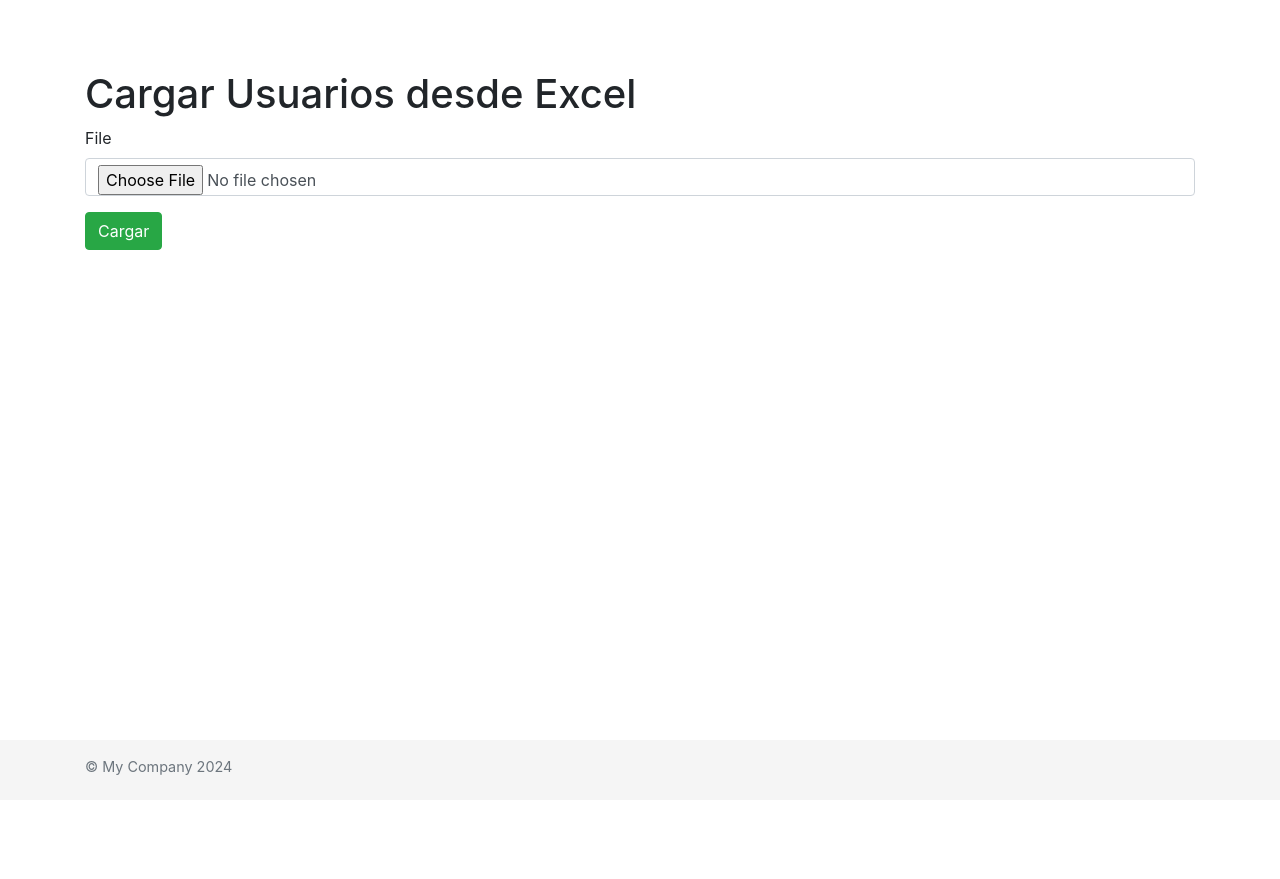
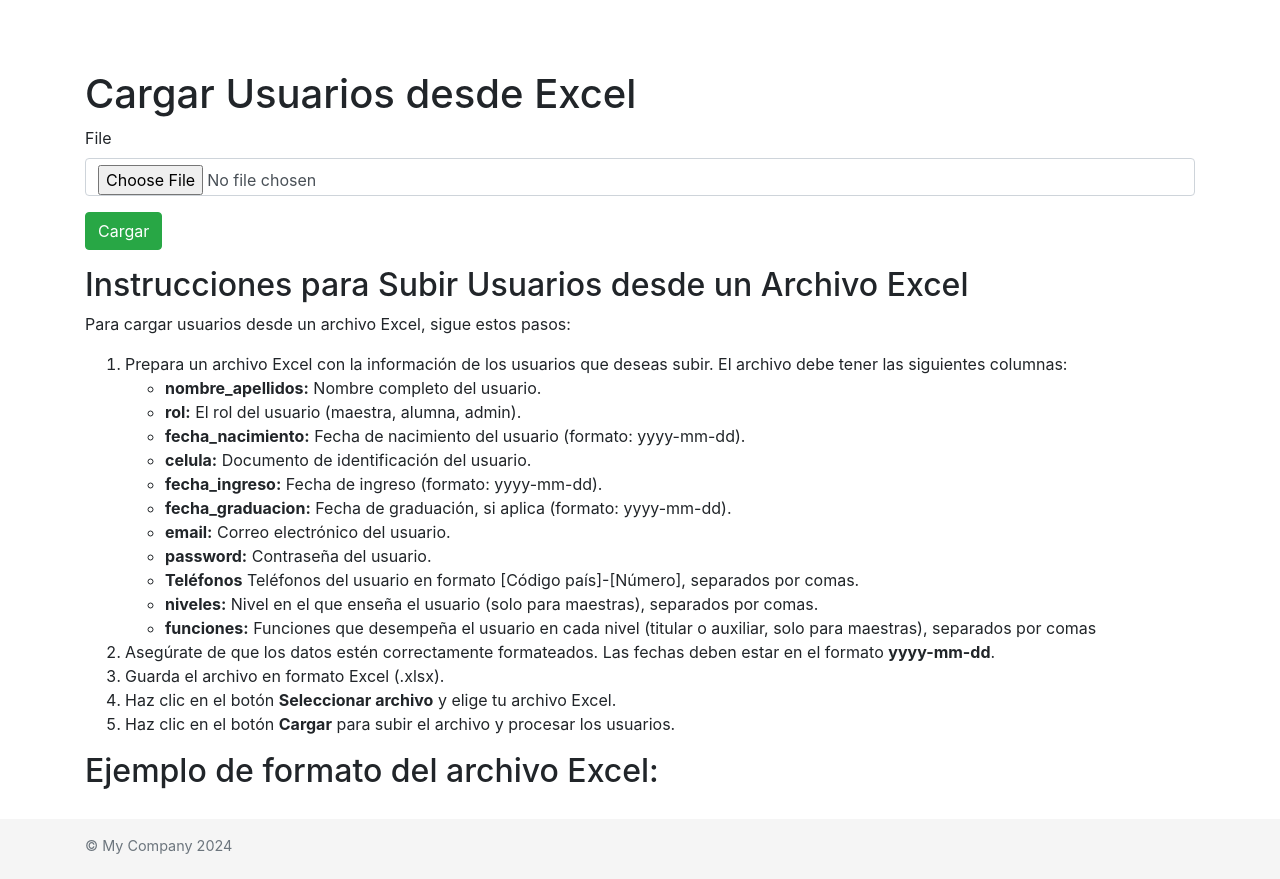
Before and after one commit to KeylaCvillca/escuelacfc, a Yii app: template views/usuarios/upload.php in a window 1280 px wide. Before the commit the page ends 775 px from the top, so only its background shows below. Run offline with PHP 8.4 and a stand-in for Yii, Linux system fonts and the light colour scheme; the template is opened without the code that fills it, so the values that code supplies are empty; form fields are guessed from the names that the template uses; some libraries are stand-ins or nearby versions; some web fonts are replaced.

Commit message:
Añadidas instrucciones para cargar usuarios desde excel en el formulario

```diff
--- a/models/UploadExcelForm.php
+++ b/models/UploadExcelForm.php
@@ -4,7 +4,7 @@ namespace app\models;
 use yii\base\Model;
 use yii\web\UploadedFile;
 
-class UploadForm extends Model
+class UploadExcelForm extends Model
 {
     /**
      * @var UploadedFile
--- a/views/usuarios/index.php
+++ b/views/usuarios/index.php
@@ -30,6 +30,10 @@ $this->title = 'Manage Users';
         </div>
 
         <?php ActiveForm::end(); ?>
+    </div>
+    <div class="add_usuarios">
+        <p><?= Html::a('Crear Usuario', ['usuarios/create'],['class' => 'btn btn-success'])?></p>
+        <p><?= Html::a('Añadir usuarios desde excel', ['usuarios/upload'],['class' => 'btn btn-success'])?></p>
     </div>
 
     <h2>All Users</h2>
--- a/views/usuarios/upload.php
+++ b/views/usuarios/upload.php
@@ -1,12 +1,12 @@
 <?php
 use yii\widgets\ActiveForm;
 use yii\helpers\Html;
+use yii\grid\GridView;
 
 /* @var $this yii\web\View */
 /* @var $model app\models\UploadForm */
 
 $this->title = 'Cargar Usuarios desde Excel';
-$this->params['breadcrumbs'][] = $this->title;
 ?>
 
 <h1><?= Html::encode($this->title) ?></h1>
@@ -24,3 +24,50 @@ $this->params['breadcrumbs'][] = $this->title;
     <?php ActiveForm::end(); ?>
 
 </div>
+<div class="instructions">
+    <h2>Instrucciones para Subir Usuarios desde un Archivo Excel</h2>
+    <p>
+        Para cargar usuarios desde un archivo Excel, sigue estos pasos:
+    </p>
+    <ol>
+        <li>Prepara un archivo Excel con la información de los usuarios que deseas subir. El archivo debe tener las siguientes columnas:
+            <ul>
+                <li><strong>nombre_apellidos:</strong> Nombre completo del usuario.</li>
+                <li><strong>rol:</strong> El rol del usuario (maestra, alumna, admin).</li>
+                <li><strong>fecha_nacimiento:</strong> Fecha de nacimiento del usuario (formato: yyyy-mm-dd).</li>
+                <li><strong>celula:</strong> Documento de identificación del usuario.</li>
+                <li><strong>fecha_ingreso:</strong> Fecha de ingreso (formato: yyyy-mm-dd).</li>
+                <li><strong>fecha_graduacion:</strong> Fecha de graduación, si aplica (formato: yyyy-mm-dd).</li>
+                <li><strong>email:</strong> Correo electrónico del usuario.</li>
+                <li><strong>password:</strong> Contraseña del usuario.</li>
+                <li><strong>Teléfonos</strong> Teléfonos del usuario en formato [Código país]-[Número], separados por comas.</li>
+                <li><strong>niveles:</strong> Nivel en el que enseña el usuario (solo para maestras), separados por comas.</li>
+                <li><strong>funciones:</strong> Funciones que desempeña el usuario en cada nivel (titular o auxiliar, solo para maestras), separados por comas</li>
+            </ul>
+        </li>
+        <li>Asegúrate de que los datos estén correctamente formateados. Las fechas deben estar en el formato <strong>yyyy-mm-dd</strong>.</li>
+        <li>Guarda el archivo en formato Excel (.xlsx).</li>
+        <li>Haz clic en el botón <strong>Seleccionar archivo</strong> y elige tu archivo Excel.</li>
+        <li>Haz clic en el botón <strong>Cargar</strong> para subir el archivo y procesar los usuarios.</li>
+    </ol>
+</div>
+<div>
+<h2>Ejemplo de formato del archivo Excel:</h2>
+    <?= GridView::widget([
+        'dataProvider' => $dataProvider,
+        'columns' => [
+            ['attribute' => 'A: nombre_apellidos'],
+            ['attribute' => 'B: rol'],
+            ['attribute' => 'C: fecha_nacimiento'],
+            ['attribute' => 'D: celula'],
+            ['attribute' => 'E: fecha_ingreso'],
+            ['attribute' => 'F: fecha_graduacion'],
+            ['attribute' => 'G: email'],
+            ['attribute' => 'H: color'],
+            ['attribute' => 'I: password'],
+            ['attribute' => 'J: telefonos'],
+            ['attribute' => 'K: niveles'],
+            ['attribute' => 'L: funciones'],
+        ],
+    ]) ?>
+</div>
```
Also changed, not shown: controllers/UsuariosController.php (+39 -1 lines).
